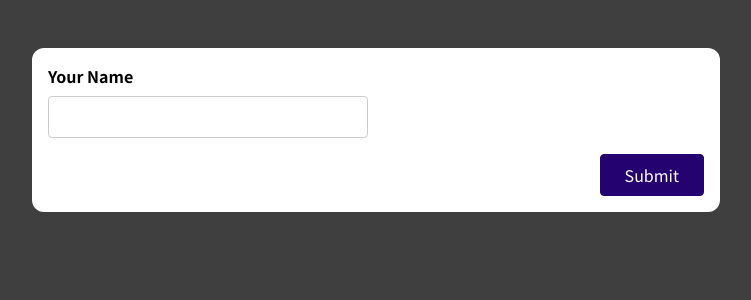
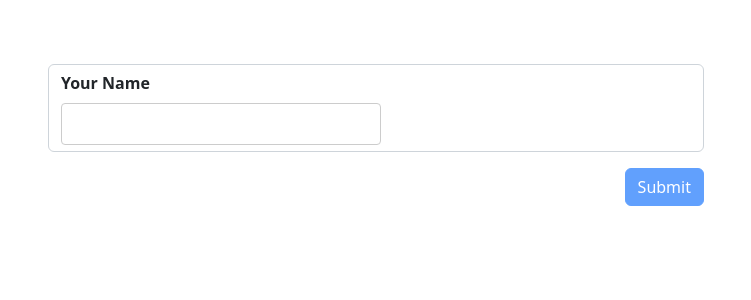
Before and after one commit to Ccharliiee/ReactUS16, a React (Create React App) app: page / in a window 1280 px wide. Shown: the top 300 px of the page, without its empty margins (264-1015 px from the left). Built offline with nearby package versions, Linux system fonts and the light colour scheme.

Commit message:
Connect form validity with button state
Connect form validity with button state. Replace plain button with bootstrap component

```diff
--- a/package.json
+++ b/package.json
@@ -6,7 +6,9 @@
     "@testing-library/jest-dom": "^5.11.6",
     "@testing-library/react": "^11.2.2",
     "@testing-library/user-event": "^12.5.0",
+    "bootstrap": "^5.2.3",
     "react": "^18.0.0",
+    "react-bootstrap": "^2.7.2",
     "react-dom": "^18.0.0",
     "react-scripts": "^5.0.1",
     "web-vitals": "^0.2.4"
--- a/src/App.js
+++ b/src/App.js
@@ -1,4 +1,5 @@
-import SimpleInput from './components/SimpleInput';
+import "bootstrap/dist/css/bootstrap.min.css";
+import SimpleInput from "./components/SimpleInput";
 
 function App() {
   return (
--- a/src/components/SimpleInput.js
+++ b/src/components/SimpleInput.js
@@ -1,4 +1,5 @@
-import { useState } from "react";
+import React, { useState } from "react";
+import Button from "react-bootstrap/Button";
 
 const SimpleInput = (props) => {
   const [enteredName, setEnteredName] = useState("");
@@ -13,6 +14,7 @@ const SimpleInput = (props) => {
   };
 
   const formSubmissionHandler = (event) => {
+    console.log("disabled");
     event.preventDefault();
     setNameEnterStarted(true);
 
@@ -25,6 +27,7 @@ const SimpleInput = (props) => {
   };
 
   const nameFieldIsValid = !nameEnterStarted || enteredName.trim() !== "";
+  const fvalid4Sub = enteredName.trim() !== "";
 
   const nameInputClasses = nameFieldIsValid
     ? "form-control"
@@ -46,7 +49,7 @@ const SimpleInput = (props) => {
         )}
       </div>
       <div className="form-actions">
-        <button>Submit</button>
+        <Button disabled={!fvalid4Sub}>Submit</Button>
       </div>
     </form>
   );
```
Also changed, not shown: 1 other file (tests, documents, lock files or other folders).
